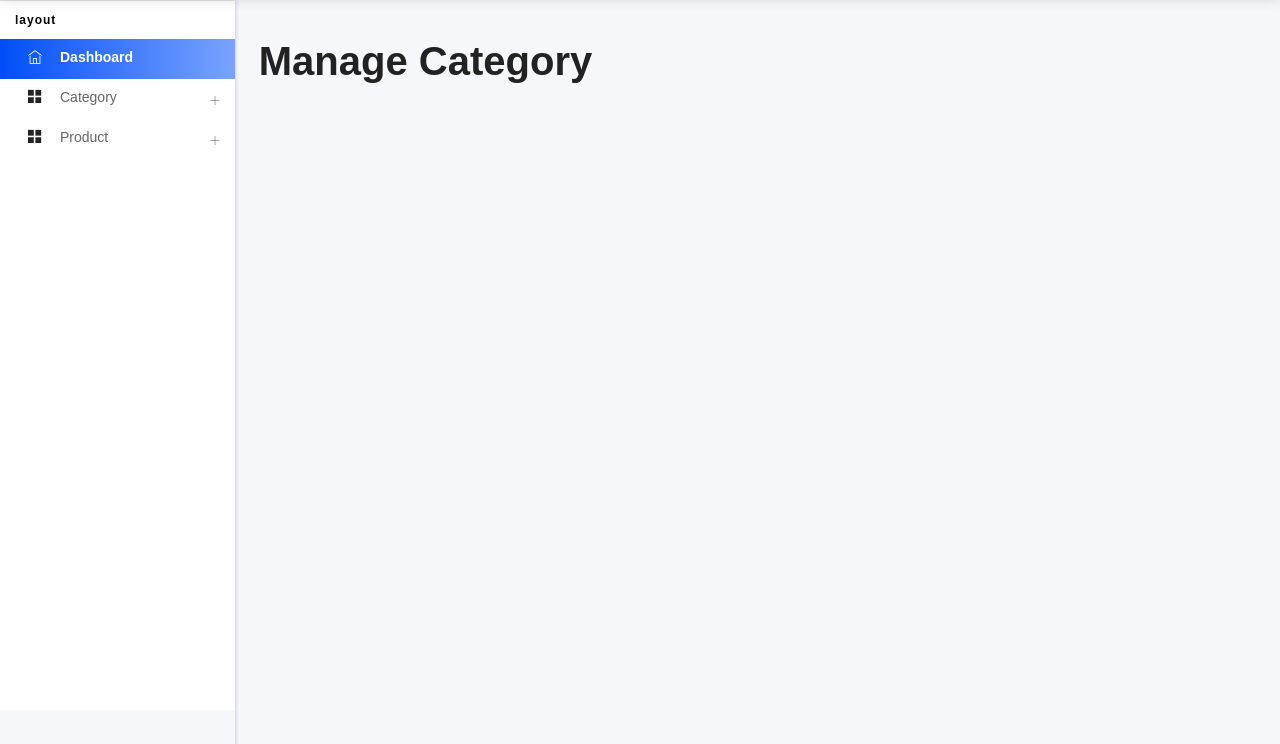
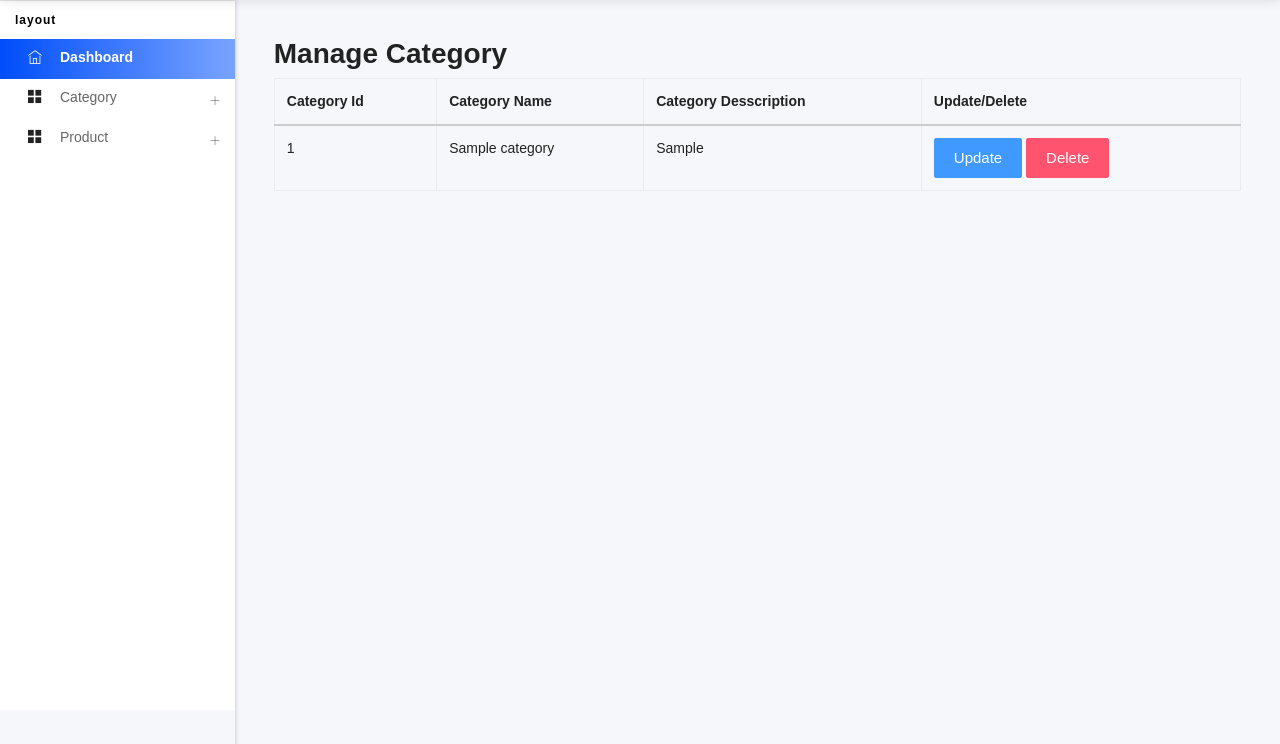
Before and after one commit to Mksoikot/E-comarce_PHP_Project, a PHP site: page /manage-cat.php in a window 1280 px wide. Shown: the part 56-800 px from the top of the page. Run offline with PHP 8.4, Linux system fonts and the light colour scheme; the visitor is signed in with stand-in values (Sample User, id 1); tables that the repository leaves empty or names only in its code hold one stand-in row (values such as "Sample post").

Commit message:
add category manage category implement done

```diff
--- a/admin/class/adminBack.php
+++ b/admin/class/adminBack.php
@@ -36,6 +36,29 @@
                     return $errmsg;
                 }
             }
+
+        }
+        function add_category($data){
+            $ctg_name = $data['ctg_name'];
+            $ctg_dess = $data['ctg_dess'];
+            $ctg_status = $data['ctg_status'];
+
+            $query = "INSERT INTO `category`(`ctg_name`, `ctg_dess`, `ctg_status`) VALUES ('$ctg_name','$ctg_dess','$ctg_status')";
+
+            if(mysqli_query($this->conn , $query)){
+                $message = "Category Added Successfully.";
+                return $message;
+            }else{
+                $message = "Category Not Added";
+                return $message;
+            }
+        }
+        function display_category(){
+            $query = "SELECT * FROM category";
+            if(mysqli_query($this->conn , $query)){
+                $return_ctg = mysqli_query($this->conn , $query);
+                return $return_ctg;
+            }
         }
     }
 
--- a/admin/includes/header.php
+++ b/admin/includes/header.php
@@ -2,7 +2,7 @@
 <html lang="en">
 
 <head>
-    <title>Gradient Able bootstrap admin template by codedthemes </title>
+    <title>E-comarce Online Shopping </title>
 
       <meta charset="utf-8">
       <meta name="viewport" content="width=device-width, initial-scale=1.0, user-scalable=0, minimal-ui">
--- a/admin/template.php
+++ b/admin/template.php
@@ -39,7 +39,6 @@ require_once "includes/header.php";
                             <div class="main-body">
                                 <div class="page-wrapper">
                               <div class="page-body">
-                                      <div class="row">
                                     <?php
                                        if($views){
                                            if($views=="dashboard"){
@@ -57,7 +56,6 @@ require_once "includes/header.php";
                                            }
                                        }
                                     ?>
-                                    </div>
 
                                     <div id="styleSelector">
 
--- a/admin/views/dashboard-view.php
+++ b/admin/views/dashboard-view.php
@@ -1,5 +1,6 @@
-                                <!-- order-card start -->
-                                <div class="col-md-6 col-xl-3">
+<div class="row">
+                                    <!-- order-card start -->
+                                    <div class="col-md-6 col-xl-3">
                                     <div class="card bg-c-blue order-card">
                                         <div class="card-block">
                                             <h6 class="m-b-20">Orders Received</h6>
@@ -85,3 +86,4 @@
                                 </div>
 
                                 </div>
+</div>
--- a/admin/views/manage-category-view.php
+++ b/admin/views/manage-category-view.php
@@ -1 +1,34 @@
-<h1>Manage Category</h1>
+<?php
+    $obj_adminBack = new adminBack();
+    $ctg_data = $obj_adminBack->display_category();
+?>
+
+<h3>Manage Category</h3>
+<table class="table table-bordered">
+    <thead>
+        <tr>
+            <th>Category Id</th>
+            <th>Category Name</th>
+            <th>Category Desscription</th>
+            <th>Update/Delete</th>
+        </tr>
+    </thead>
+    <tbody>
+        <?php
+            while($ctg = mysqli_fetch_assoc($ctg_data)){
+        ?>
+            <tr>
+                <td><?php echo $ctg['ctg_id'] ?></td>
+                <td><?php echo $ctg['ctg_name'] ?></td>
+                <td><?php echo $ctg['ctg_dess'] ?></td>
+                <td>
+                    <a class="btn btn-primary" href="">Update</a>
+                    <a class="btn btn-danger" href="">Delete</a>
+                </td>
+            </tr>
+        <?php
+            }
+        ?>
+    </tbody>
+
+</table>
```
Also changed, not shown: admin/views/add-category-view.php (+30 -1 lines).
